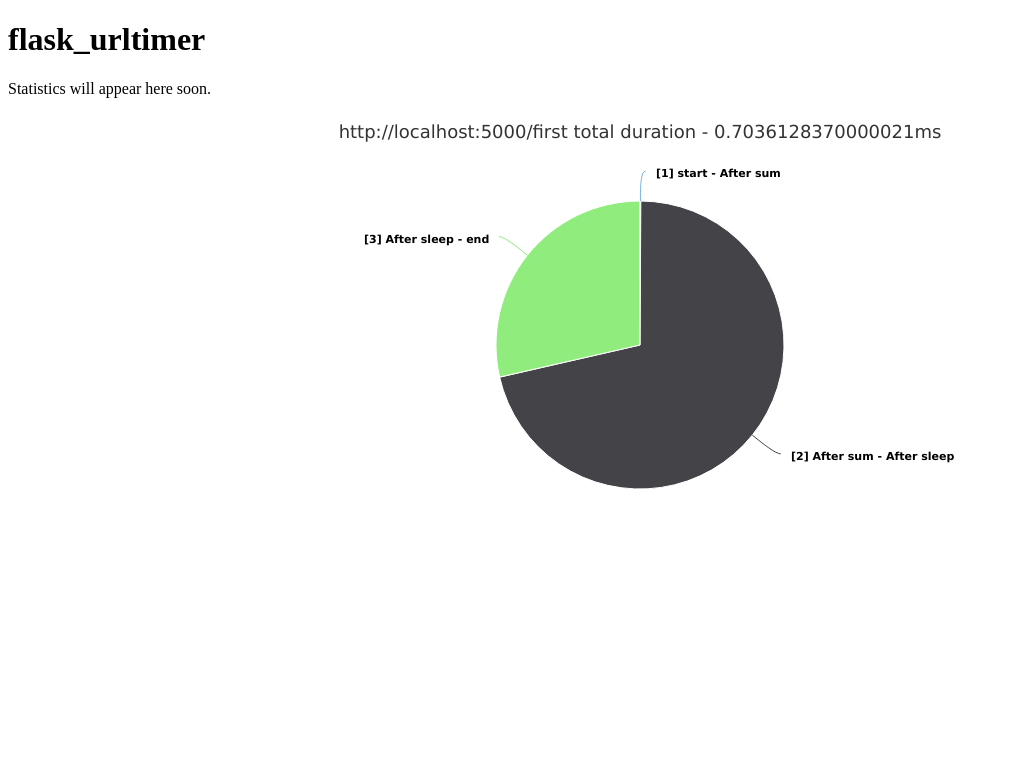
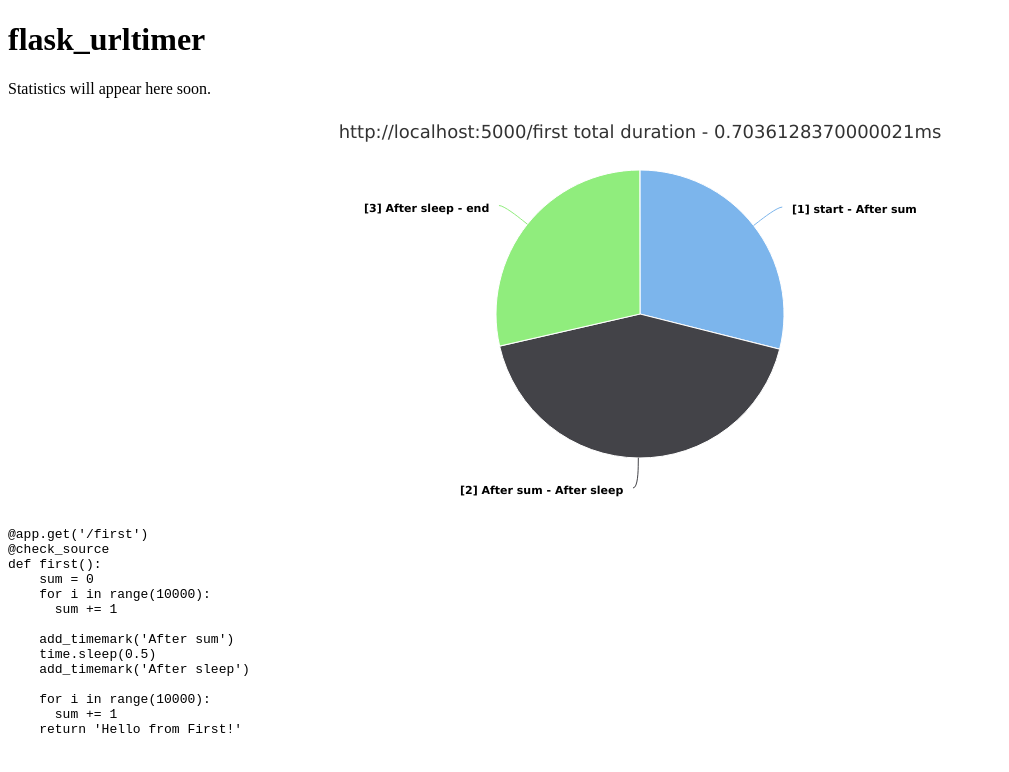
Before and after one commit to 16artemiy16/flask_urltimer, a Vue app in the folder flask_urltimer/ui/: page /#/ in a window 1280 px wide. Shown: the top 772 px of the page, without its empty margins (0-1009 px from the left). Built offline with nearby package versions, Linux system fonts and the light colour scheme.

Commit message:
Output stats code

```diff
--- a/flask_urltimer/ui/src/views/stats-page.vue
+++ b/flask_urltimer/ui/src/views/stats-page.vue
@@ -7,9 +7,25 @@ const stats = {
   "req": {"url": "http://localhost:5000/first"},
   "timemarks": {
     "start": 0,
-    "After sum": 0.000685723000000138,
+    "After sum": 0.2036128370000021,
     "After sleep": 0.502594117000001,
-    "end": 0.7036128370000021}
+    "end": 0.7036128370000021},
+  "source": `
+@app.get('/first')
+@check_source
+def first():
+    sum = 0
+    for i in range(10000):
+      sum += 1
+
+    add_timemark('After sum')
+    time.sleep(0.5)
+    add_timemark('After sleep')
+
+    for i in range(10000):
+      sum += 1
+    return 'Hello from First!'
+  `.trim(),
 }
 
 const marksKeys = Object.keys(stats.timemarks);
@@ -44,13 +60,12 @@ onMounted(() => {
   });
 })
 
-
-
 </script>
 
 
 <template>
   <div id="container"></div>
+  <pre><code>{{ stats.source }}</code></pre>
 </template>
 
 <style scoped lang="scss">
```
